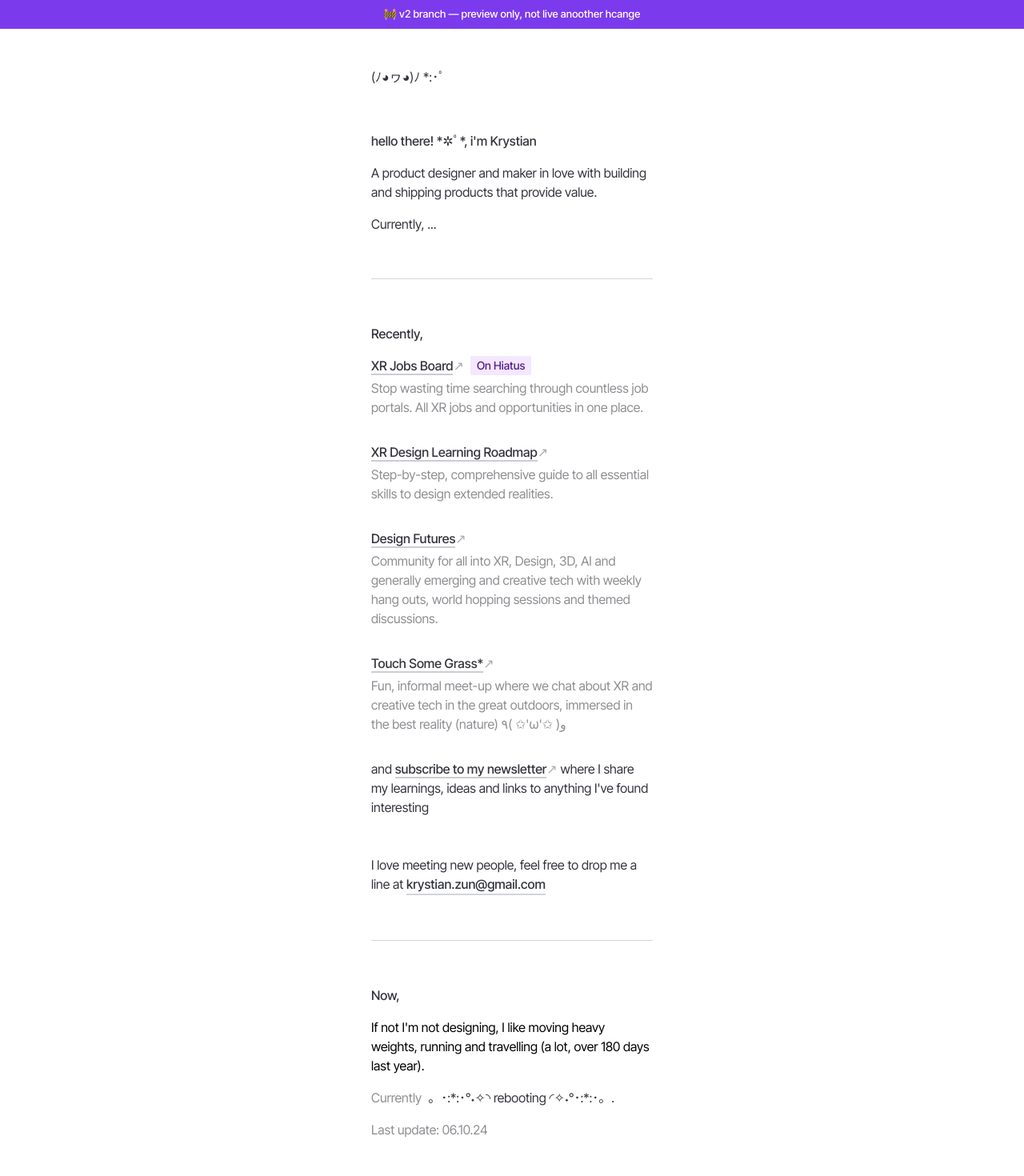
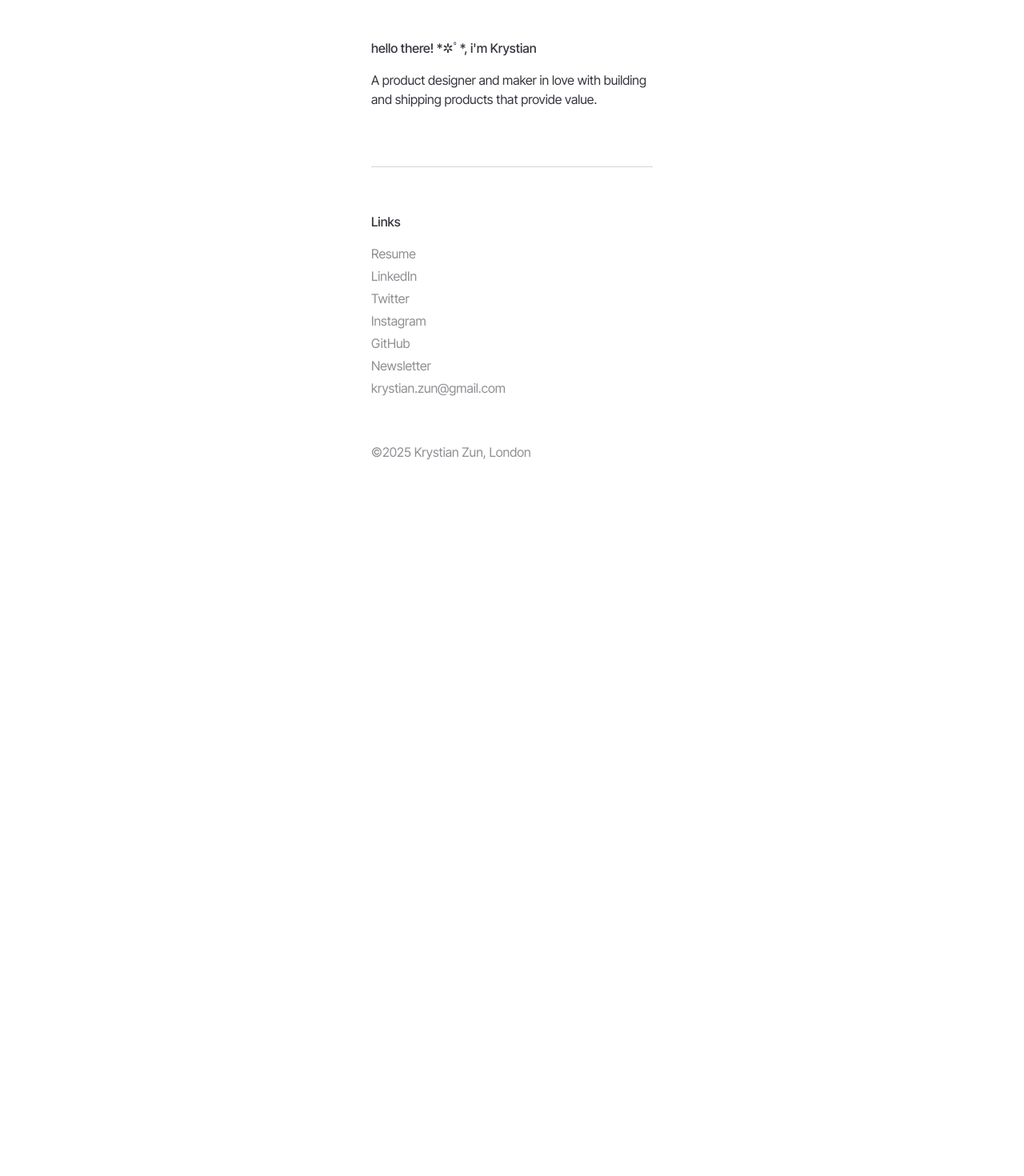
Before and after one commit to krystianzun/krystianzun-com, a Next.js app: page / in a window 1280 px wide. Shown: the top 1470 px of the page at 80% size. After the commit the page ends 800 px from the top, so only its background shows below. Built offline with nearby package versions, Linux system fonts and the light colour scheme.

Commit message:
remove content

```diff
--- a/app/layout.tsx
+++ b/app/layout.tsx
@@ -47,9 +47,6 @@ export default function RootLayout({
         ></script>
       </head>
       <body className="antialiased">
-        <div className="bg-violet-600 text-white text-center px-4 py-2 text-[13px] font-medium tracking-[0.01em]">
-          🚧 v2 branch — preview only, not live anoother hcange
-        </div>
         {children}
         <Analytics />
       </body>
--- a/app/page.tsx
+++ b/app/page.tsx
@@ -1,12 +1,10 @@
 import Footer from "@/components/Footer";
-import Projects from "./_components/Projects";
 
 export default function Home() {
   return (
     <main className="px-6 pt-12 pb-4 mx-auto max-w-400">
       <section>
         <div className="pb-4">
-          <h1 className="pb-14 text-grey-800">(ﾉ◕ヮ◕)ﾉ *:･ﾟ</h1>
           <h2 className="font-medium text-grey-800">
             hello there! *✲ﾟ*, i&apos;m Krystian
           </h2>
@@ -18,41 +16,6 @@ export default function Home() {
           A product designer and maker in love with building and shipping
           products that provide value.
         </p>
-        <p className="font-regular text-grey-800">
-          Currently, ...
-          {/* Currently, i'm leading design practice at */}
-          {/* <span className='group'> */}
-          {/*   <span>&nbsp;</span> */}
-          {/*   <span className='border-b-2 border-grey-300 hover:border-grey-800 font-medium'> */}
-          {/*     <a href="https://www.superbright.me/" target="_blank" rel="noopener noreferrer">Superbright</a> */}
-          {/*   </span> */}
-          {/*   <span className='text-grey-400 group-hover:text-grey-800 font-medium'>&#x2197;</span> */}
-          {/* </span> & <span className='hidden md:inline-block'><br/></span> */}
-          {/* <span className='group'> */}
-          {/*   <span className='border-b-2 border-grey-300 hover:border-grey-800 font-medium'> */}
-          {/*     <a href="https://vortic.art/discover" target="_blank" rel="noopener noreferrer">Vortic</a> */}
-          {/*   </span> */}
-          {/*   <span className='text-grey-400 group-hover:text-grey-800 font-medium'>&#x2197;</span> */}
-          {/* </span> focused on spatial & immersive experiences. */}
-        </p>
-        <hr className="w-full h-px bg-gray-300 border-0 my-14" />
-      </section>
-
-      <Projects />
-
-      <section>
-        <h3 className="pb-4 text-grey-800 font-medium">Now,</h3>
-        <p className="pb-4">
-          If not I&apos;m not designing, I like moving heavy weights, running
-          and travelling (a lot, over 180 days last year).
-        </p>
-        <p className="pb-4 flex text-grey-500">
-          Currently{" "}
-          <span className="ml-2 text-grey-800">
-            。･:*:･°˖✧◝ rebooting ◜✧˖°･:*:･。.
-          </span>
-        </p>
-        <p className="text-grey-500">Last update: 06.10.24</p>
       </section>
 
       <Footer />
```
